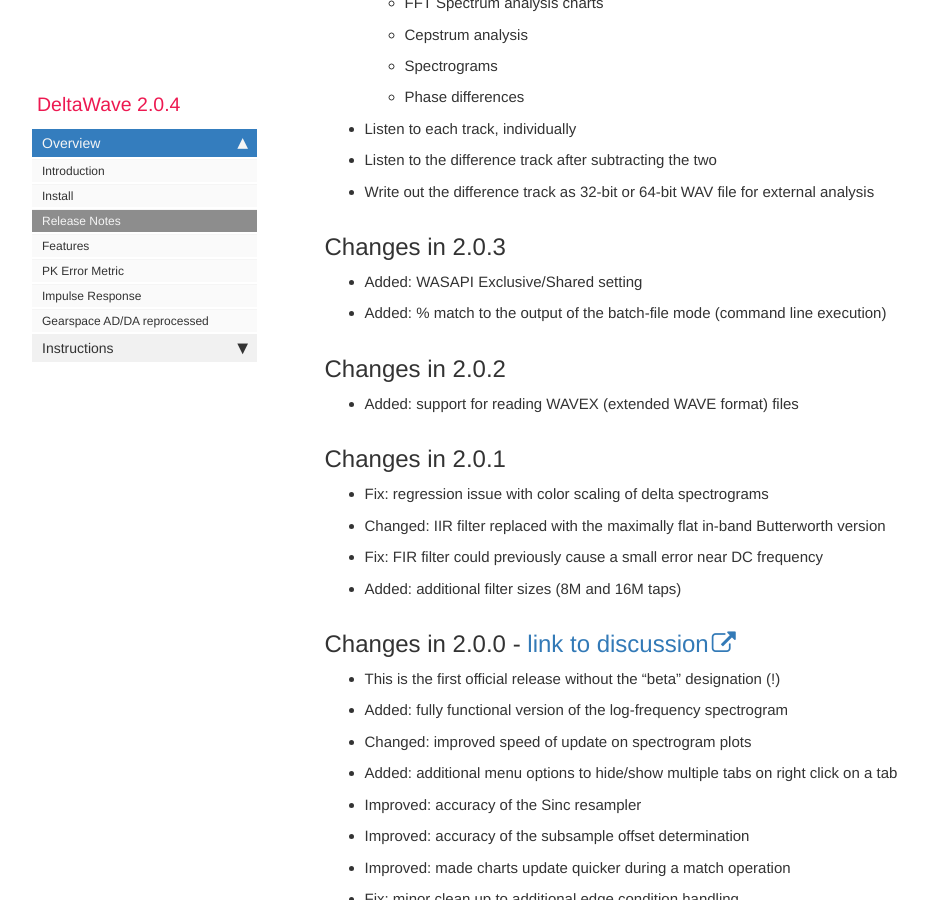
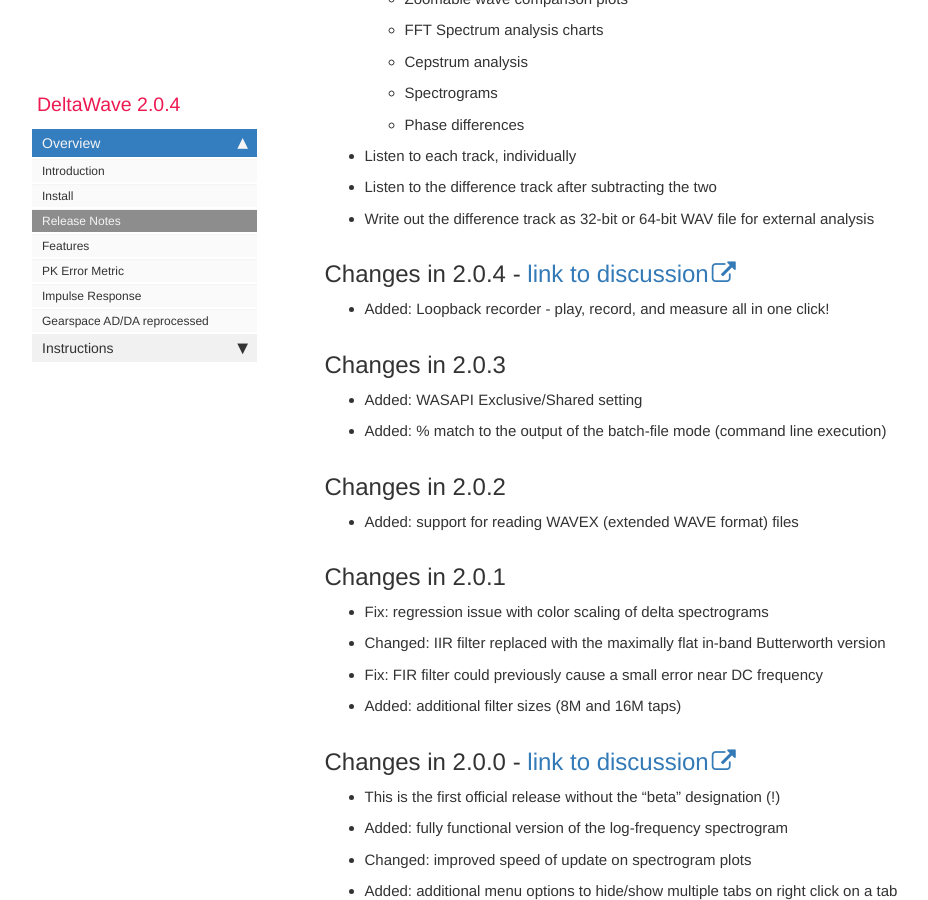
Before and after one commit to pkane2001/DeltaWave, a Jekyll site: the page built from docs/pages/mydoc/release_notes.md, in a window 1280 px wide and 900 px high, scrolled down 1441 px. Shown: the whole window, without its empty margins (38-966 px from the left). Built offline with Jekyll 4.4.1, drawn with Linux system fonts in a browser that asks for light colours; nearby versions of some CDN libraries; our own code applies the rules of GitHub Pages for plain Markdown files; comment, search, counter and statistics services are not loaded; some of the changed text lies outside the part shown.

Commit message:
2.0.4 release notes update

```diff
--- a/docs/pages/mydoc/release_notes.md
+++ b/docs/pages/mydoc/release_notes.md
@@ -42,6 +42,9 @@ Examples where this can be useful include:
 * Listen to the difference track after subtracting the two
 * Write out the difference track as 32-bit or 64-bit WAV file for external analysis
 
+
+## Changes in 2.0.4 - [link to discussion](https://www.audiosciencereview.com/forum/index.php?threads/beta-test-deltawave-null-comparison-software.6633/post-1253063)
+* Added: Loopback recorder - play, record, and measure all in one click!
 
 ## Changes in 2.0.3
 * Added: WASAPI Exclusive/Shared setting
```
Also changed, not shown: other parts of docs/pages/mydoc/release_notes.md (+1 -1 lines).
